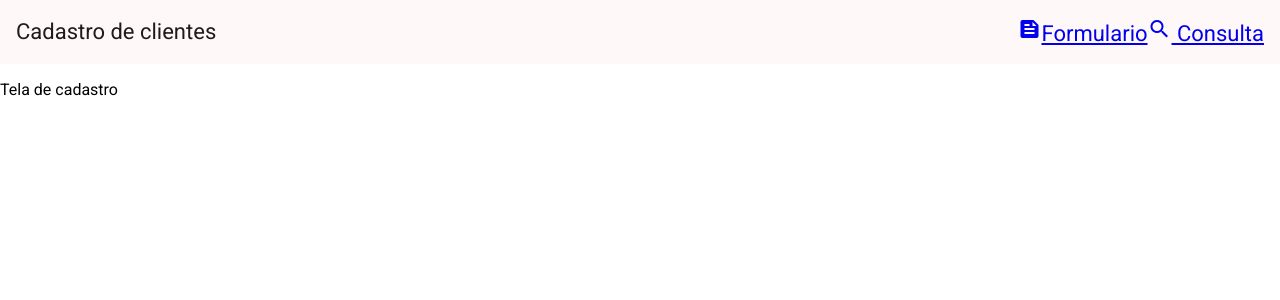
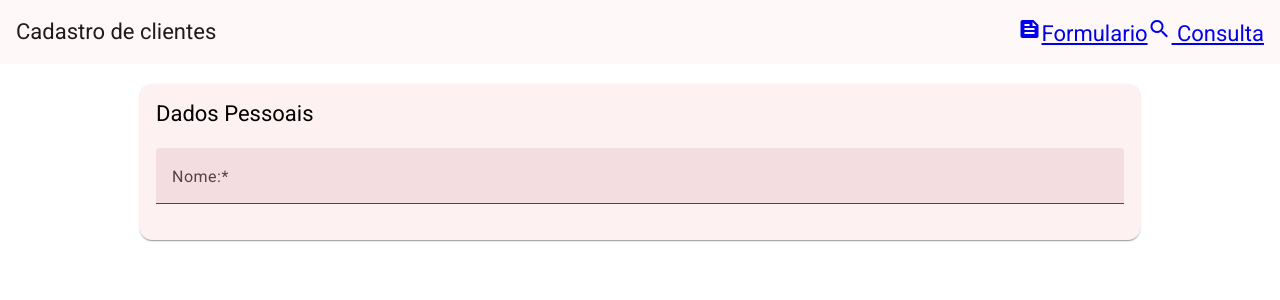
Before and after one commit to EnricoMustafa/ang, an Angular app: page /cadastro in a window 1280 px wide. Shown: the top 300 px of the page. Built offline with nearby package versions, Linux system fonts and the light colour scheme.

Commit message:
fit: design patterns

```diff
--- a/package.json
+++ b/package.json
@@ -15,6 +15,7 @@
     "@angular/common": "^19.0.0",
     "@angular/compiler": "^19.0.0",
     "@angular/core": "^19.0.0",
+    "@angular/flex-layout": "^15.0.0-beta.42",
     "@angular/forms": "^19.0.0",
     "@angular/material": "^19.0.4",
     "@angular/platform-browser": "^19.0.0",
@@ -22,6 +23,7 @@
     "@angular/router": "^19.0.0",
     "rxjs": "~7.8.0",
     "tslib": "^2.3.0",
+    "uuid": "^11.0.2",
     "zone.js": "~0.15.0"
   },
   "devDependencies": {
--- a/src/app/cadastro/cadastro.component.html
+++ b/src/app/cadastro/cadastro.component.html
@@ -1 +1,20 @@
-<p>Tela de cadastro</p>
+<div fxLayout="row" fxLayoutAlign="center">
+    <div fxLayout="column" fxFlex="1000px">
+        <form class="mt-60" #clientesFrm="ngForm">
+            <mat-card>
+                <mat-card-header>
+                    <mat-card-title>Dados Pessoais</mat-card-title>
+                </mat-card-header>
+                <mat-card-content class="mt-20">
+                    <div fxLayout="row" fxLayoutAlign="start" fxLayoutgap="16px">
+                        <mat-form-field class="full-width">
+                            <mat-label>Nome:*</mat-label>
+                            <input type="text" placeholder="Exemplo: Enrico Brasil" matInput>
+                        </mat-form-field>
+                    </div>
+
+                </mat-card-content>
+            </mat-card>
+        </form>
+    </div>
+</div>
--- a/src/styles.scss
+++ b/src/styles.scss
@@ -2,3 +2,24 @@
 
 html, body { height: 100%; }
 body { margin: 0; font-family: Roboto, "Helvetica Neue", sans-serif; }
+
+
+.mt-20{
+    margin-top: 20px;
+}
+
+.mt-40{
+    margin-top: 20px;
+}
+
+.mt-60{
+    margin-top: 20px;
+}
+
+.full-width{
+    width: 100%;
+}
+
+.ml-5{
+    margin-left: 5px;
+}
```
Also changed, not shown: src/app/cadastro/cadastro.component.ts (+13 -1 lines), 1 other file (tests, documents, lock files or other folders).
